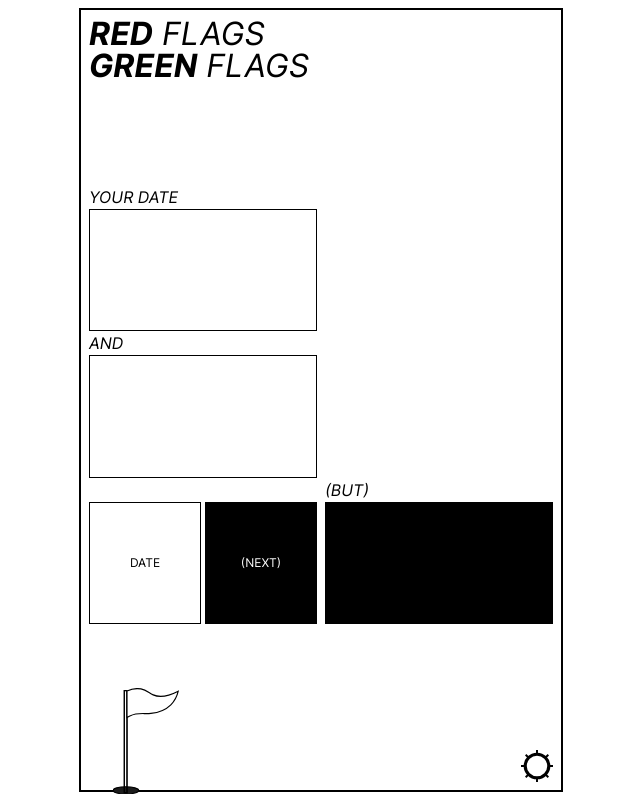
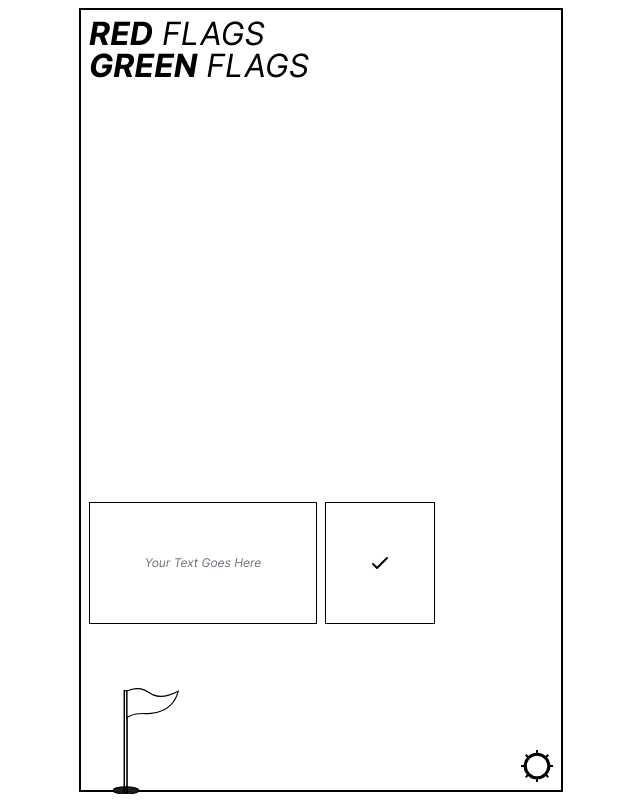
Before and after one commit to Tomtommytomtom/redflaggreenflag, a Vue app: page /redflaggreenflag/add/green in a window 1280 px wide. Shown: the whole page, without its empty margins (319-959 px from the left). Built offline with nearby package versions, Linux system fonts and the light colour scheme.

Commit message:
first draft of add functionality

```diff
--- /dev/null
+++ b/src/components/AddGreen.vue
@@ -0,0 +1,24 @@
+<template>
+<div class="grid grid-cols-2 gap-2">
+  <CardInput/>
+  <div class="grid grid-cols-2 gap-2">
+    <CardButton @click="clickAdd">
+      <CheckIcon class="w-6"/>
+    </CardButton>
+  </div>
+</div>
+</template>
+
+<script lang="ts" setup>
+import { CheckIcon } from "@heroicons/vue/outline";
+import CardInput from './CardInput.vue';
+import CardButton from "./CardButton.vue";
+
+const clickAdd = () => {
+  console.log('clicked add')
+}
+</script>
+
+<style lang="scss">
+
+</style>
--- a/src/components/AppMenu.vue
+++ b/src/components/AppMenu.vue
@@ -1,8 +1,8 @@
 <template>
   <div class="grid grid-cols-2 gap-2 relative">
-    <div class="absolute under-construction flex items-center justify-center text-4xl">
+    <!-- <div class="absolute under-construction flex items-center justify-center text-4xl">
       COMING SOON
-    </div>
+    </div> -->
     <MenuCard>Change Amounts</MenuCard>
     <div class="grid grid-cols-2 gap-1">
       <NumberPickerButton v-model="positiveCount" />
@@ -12,8 +12,12 @@
     </div>
     <MenuCard>Add Cards</MenuCard>
     <div class="grid grid-cols-2 gap-1">
-      <MenuCard>Green</MenuCard>
-      <MenuCard isBlack>(Red)</MenuCard>
+      <RouterLink to="/add/green">
+        <MenuCard>Green</MenuCard>
+      </RouterLink>
+      <RouterLink to="/add/green">
+        <MenuCard isBlack>(Red)</MenuCard>
+      </RouterLink>
     </div>
     <div>
       <!-- Empty -->
@@ -24,6 +28,7 @@
 
 <script setup>
 import { positiveCount, negativeCount } from "@/state";
+import { RouterLink } from "vue-router"
 import MenuCard from "./MenuCard.vue";
 import NumberPickerButton from "./NumberPickerButton.vue";
 </script>
--- /dev/null
+++ b/src/components/CardButton.vue
@@ -0,0 +1,17 @@
+<template>
+  <Card class="p-0">
+    <button @click="emit('click')" class="no-styles-button flex justify-center items-center w-full">
+      <slot/>
+    </button>
+  </Card>
+</template>
+
+<script lang="ts" setup>
+import Card from "./Card.vue"
+
+const emit = defineEmits(["click"])
+</script>
+
+<style lang="scss">
+
+</style>
--- /dev/null
+++ b/src/components/CardInput.vue
@@ -0,0 +1,71 @@
+<template>
+  <Card ref="card" id="textarea-container-card">
+    <textarea
+      rows="1"
+      ref="input"
+      id="text-area-add-green"
+      v-model="text"
+      placeholder="Your Text Goes Here"
+      class="text-input"
+      cols="10"
+      wrap="hard"
+      @input="resizeInput"
+    />
+  </Card>
+</template>
+
+<script lang="ts" setup>
+import { onMounted, ref } from "vue";
+import Card from "./Card.vue"
+
+const text = ref("")
+const input = ref()
+const maxWidth = ref()
+
+const measureMaxWidth = () => {
+  const card = document.getElementById("textarea-container-card")
+  const rect = card.getBoundingClientRect()
+  const padding = parseFloat(window.getComputedStyle(card, null).getPropertyValue('padding-left')) * 2
+  maxWidth.value = rect.width - padding
+}
+
+const testTextWidth = (text) => {
+  var c = document.createElement("canvas");
+  var ctx = c.getContext("2d");
+  ctx.font = "12px Inter var";
+  return Math.ceil(ctx.measureText(text).width)
+}
+
+onMounted(() => {
+  measureMaxWidth()
+})
+
+const resizeInput = () => {
+  const textWidth = testTextWidth(input.value.value)
+  let rows = Math.floor(textWidth / maxWidth.value) + 1
+  if(rows >= 3){
+    rows = 3
+  }
+  input.value.rows = rows
+}
+
+</script>
+
+<style scoped lang="scss">
+.text-input {
+  outline: none;
+  resize: none;
+  border: none;
+  box-shadow: none;
+  width: 100%;
+  font-style: inherit;
+  font-size: inherit;
+  text-align: center;
+  padding: 0;
+  height: fit-content;
+  vertical-align: middle;
+  overflow-y: hidden;
+  background-color: inherit;
+  color: inherit;
+}
+</style>
--- a/src/components/NumberPickerButton.vue
+++ b/src/components/NumberPickerButton.vue
@@ -35,9 +35,4 @@ const value = computed({
 </script>
 
 <style lang="scss" scoped>
-.no-styles-button {
-  background-color: inherit;
-  width: 100%;
-  height: 100%;
-}
 </style>
--- a/src/path.js
+++ b/src/path.js
@@ -356,7 +356,7 @@ export const removePaths = () => {
   allTargets.forEach((id) => {
     document.querySelector(id).remove()
   })
-  //reset height of overlay
+  // reset height of overlay
   const svg = document.getElementById("svg-overlay");
   svg.style.height = '1px';
 }
--- a/src/routes.js
+++ b/src/routes.js
@@ -1,10 +1,13 @@
 import Game from "./components/AppGame.vue";
 import Menu from "./components/AppMenu.vue";
+import AddGreen from "./components/AddGreen.vue"
 
 /** @type {import('vue-router').RouterOptions['routes']} */
 // eslint-disable-next-line import/prefer-default-export
 export const routes = [
   { path: "/", component: Game, meta: { title: "Game" } },
   { path: "/menu", component: Menu },
+  { path: "/add/green", component: AddGreen },
   { path: "/:path(.*)", component: Game },
+
 ];
--- a/src/tailwind.css
+++ b/src/tailwind.css
@@ -21,4 +21,9 @@
     height: calc(2 * 16vh + 0.5rem + 3px);
     top: calc(16vh + 0.5rem - 2px)
   }
+  .no-styles-button {
+    background-color: inherit;
+    width: 100%;
+    height: 100%;
+  }
 }
```
Also changed, not shown: src/components/AddRed.vue (added, +11 -0 lines), src/components/CardColumn.vue (added).
